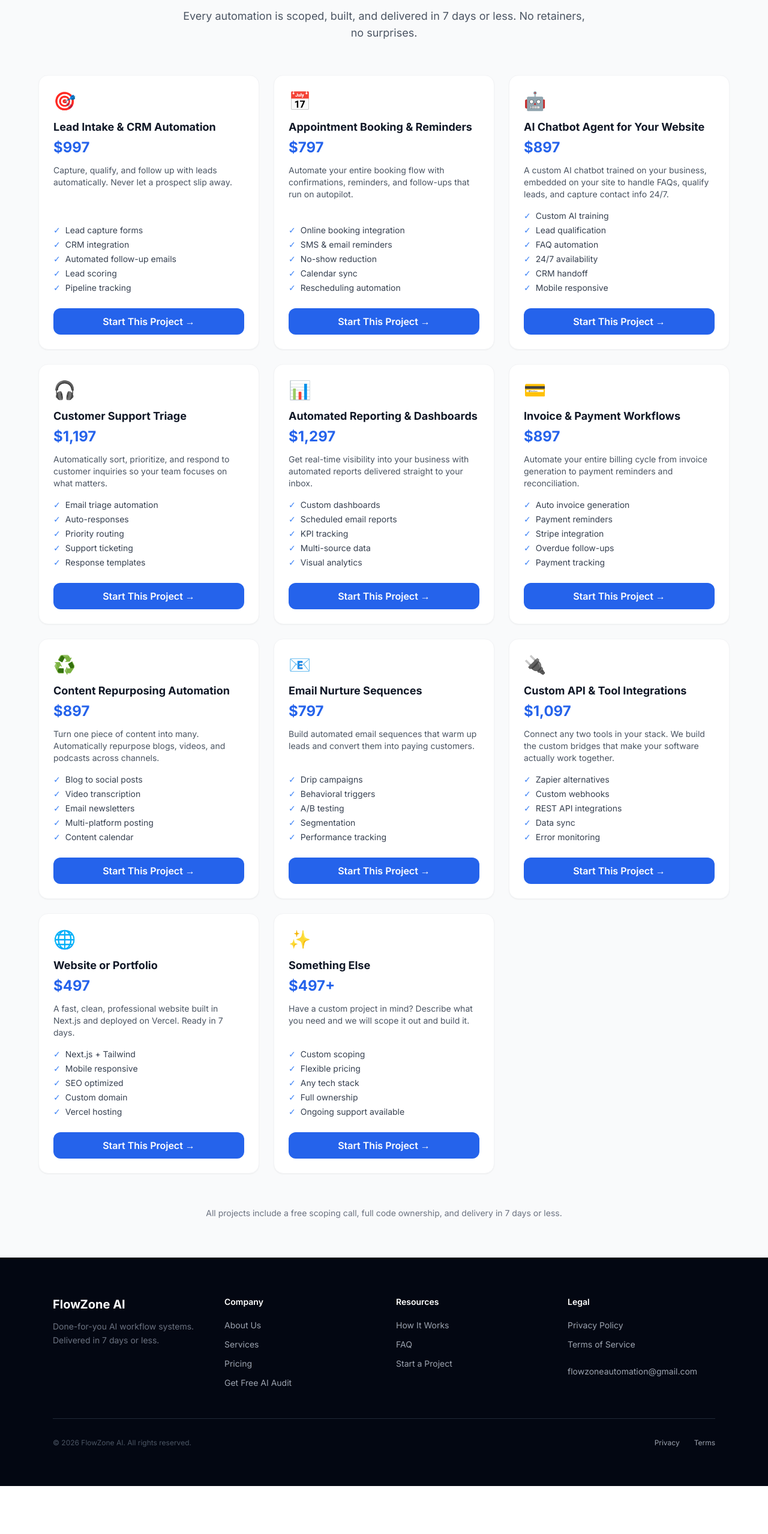
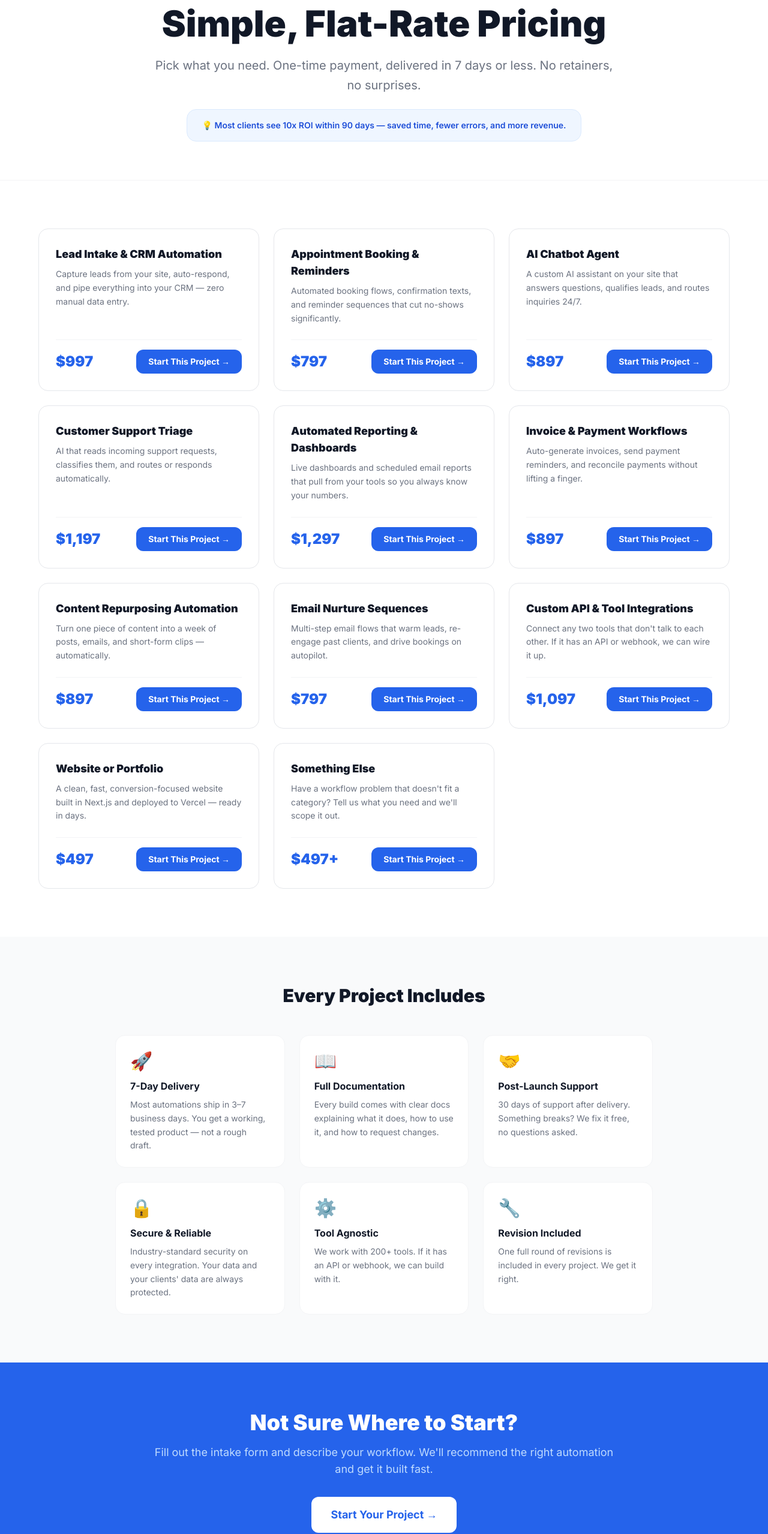
Before and after one commit to dennymypenny/flowzone-ai, a Next.js app: page /pricing in a window 1280 px wide. Shown: the part 171-2729 px from the top of the page at 60% size. Before the commit the page ends 2649 px from the top, so only its background shows below. Built offline with nearby package versions, Linux system fonts and the light colour scheme.

Commit message:
fix: restore service card pricing + add AI Chatbot Agent

```diff
--- a/src/app/pricing/page.tsx
+++ b/src/app/pricing/page.tsx
@@ -1,51 +1,160 @@
-'use client';
+import Link from "next/link";
+import type { Metadata } from "next";
 
-import Link from 'next/link';
+export const metadata: Metadata = {
+  title: "Pricing",
+  description: "Flat-rate AI automations for small businesses. Delivered in 7 days or less.",
+};
 
 const services = [
-  { name: 'Lead Intake & CRM Automation', price: '$997', description: 'Capture, qualify, and follow up with leads automatically. Never let a prospect slip away.', features: ['Lead capture forms', 'CRM integration', 'Automated follow-up emails', 'Lead scoring', 'Pipeline tracking'], icon: '🎯' },
-  { name: 'Appointment Booking & Reminders', price: '$797', description: 'Automate your entire booking flow with confirmations, reminders, and follow-ups that run on autopilot.', features: ['Online booking integration', 'SMS & email reminders', 'No-show reduction', 'Calendar sync', 'Rescheduling automation'], icon: '📅' },
-  { name: 'AI Chatbot Agent for Your Website', price: '$897', description: 'A custom AI chatbot trained on your business, embedded on your site to handle FAQs, qualify leads, and capture contact info 24/7.', features: ['Custom AI training', 'Lead qualification', 'FAQ automation', '24/7 availability', 'CRM handoff', 'Mobile responsive'], icon: '🤖' },
-  { name: 'Customer Support Triage', price: '$1,197', description: 'Automatically sort, prioritize, and respond to customer inquiries so your team focuses on what matters.', features: ['Email triage automation', 'Auto-responses', 'Priority routing', 'Support ticketing', 'Response templates'], icon: '🎧' },
-  { name: 'Automated Reporting & Dashboards', price: '$1,297', description: 'Get real-time visibility into your business with automated reports delivered straight to your inbox.', features: ['Custom dashboards', 'Scheduled email reports', 'KPI tracking', 'Multi-source data', 'Visual analytics'], icon: '📊' },
-  { name: 'Invoice & Payment Workflows', price: '$897', description: 'Automate your entire billing cycle from invoice generation to payment reminders and reconciliation.', features: ['Auto invoice generation', 'Payment reminders', 'Stripe integration', 'Overdue follow-ups', 'Payment tracking'], icon: '💳' },
-  { name: 'Content Repurposing Automation', price: '$897', description: 'Turn one piece of content into many. Automatically repurpose blogs, videos, and podcasts across channels.', features: ['Blog to social posts', 'Video transcription', 'Email newsletters', 'Multi-platform posting', 'Content calendar'], icon: '♻️' },
-  { name: 'Email Nurture Sequences', price: '$797', description: 'Build automated email sequences that warm up leads and convert them into paying customers.', features: ['Drip campaigns', 'Behavioral triggers', 'A/B testing', 'Segmentation', 'Performance tracking'], icon: '📧' },
-  { name: 'Custom API & Tool Integrations', price: '$1,097', description: 'Connect any two tools in your stack. We build the custom bridges that make your software actually work together.', features: ['Zapier alternatives', 'Custom webhooks', 'REST API integrations', 'Data sync', 'Error monitoring'], icon: '🔌' },
-  { name: 'Website or Portfolio', price: '$497', description: 'A fast, clean, professional website built in Next.js and deployed on Vercel. Ready in 7 days.', features: ['Next.js + Tailwind', 'Mobile responsive', 'SEO optimized', 'Custom domain', 'Vercel hosting'], icon: '🌐' },
-  { name: 'Something Else', price: '$497+', description: 'Have a custom project in mind? Describe what you need and we will scope it out and build it.', features: ['Custom scoping', 'Flexible pricing', 'Any tech stack', 'Full ownership', 'Ongoing support available'], icon: '✨' },
+  {
+    name: "Lead Intake & CRM Automation",
+    desc: "Capture leads from your site, auto-respond, and pipe everything into your CRM — zero manual data entry.",
+    price: "$997",
+    slug: "Lead Intake & CRM Automation",
+  },
+  {
+    name: "Appointment Booking & Reminders",
+    desc: "Automated booking flows, confirmation texts, and reminder sequences that cut no-shows significantly.",
+    price: "$797",
+    slug: "Appointment Booking & Reminders",
+  },
+  {
+    name: "AI Chatbot Agent",
+    desc: "A custom AI assistant on your site that answers questions, qualifies leads, and routes inquiries 24/7.",
+    price: "$897",
+    slug: "AI Chatbot Agent",
+  },
+  {
+    name: "Customer Support Triage",
+    desc: "AI that reads incoming support requests, classifies them, and routes or responds automatically.",
+    price: "$1,197",
+    slug: "Customer Support Triage",
+  },
+  {
+    name: "Automated Reporting & Dashboards",
+    desc: "Live dashboards and scheduled email reports that pull from your tools so you always know your numbers.",
+    price: "$1,297",
+    slug: "Automated Reporting & Dashboards",
+  },
+  {
+    name: "Invoice & Payment Workflows",
+    desc: "Auto-generate invoices, send payment reminders, and reconcile payments without lifting a finger.",
+    price: "$897",
+    slug: "Invoice & Payment Workflows",
+  },
+  {
+    name: "Content Repurposing Automation",
+    desc: "Turn one piece of content into a week of posts, emails, and short-form clips — automatically.",
+    price: "$897",
+    slug: "Content Repurposing Automation",
+  },
+  {
+    name: "Email Nurture Sequences",
+    desc: "Multi-step email flows that warm leads, re-engage past clients, and drive bookings on autopilot.",
+    price: "$797",
+    slug: "Email Nurture Sequences",
+  },
+  {
+    name: "Custom API & Tool Integrations",
+    desc: "Connect any two tools that don't talk to each other. If it has an API or webhook, we can wire it up.",
+    price: "$1,097",
+    slug: "Custom API & Tool Integrations",
+  },
+  {
+    name: "Website or Portfolio",
+    desc: "A clean, fast, conversion-focused website built in Next.js and deployed to Vercel — ready in days.",
+    price: "$497",
+    slug: "Website or Portfolio",
+  },
+  {
+    name: "Something Else",
+    desc: "Have a workflow problem that doesn't fit a category? Tell us what you need and we'll scope it out.",
+    price: "$497+",
+    slug: "Something Else",
+  },
 ];
 
-export default function PricingPage() {
+export default function Pricing() {
   return (
-    <main className='min-h-screen bg-gray-50 py-16 px-4'>
-      <div className='max-w-6xl mx-auto'>
-        <div className='text-center mb-14'>
-          <h1 className='text-4xl font-bold text-gray-900 mb-4'>Simple, Flat-Rate Pricing</h1>
-          <p className='text-lg text-gray-600 max-w-2xl mx-auto'>Every automation is scoped, built, and delivered in 7 days or less. No retainers, no surprises.</p>
+    <>
+      {/* Hero */}
+      <section className="bg-white pt-20 pb-16 px-6 border-b border-gray-100">
+        <div className="max-w-3xl mx-auto text-center">
+          <p className="text-blue-600 font-semibold text-sm uppercase tracking-wider mb-4">Pricing</p>
+          <h1 className="text-5xl md:text-6xl font-black text-gray-900 mb-6">Simple, Flat-Rate Pricing</h1>
+          <p className="text-xl text-gray-500 leading-relaxed mb-6">
+            Pick what you need. One-time payment, delivered in 7 days or less. No retainers, no surprises.
+          </p>
+          <div className="bg-blue-50 border border-blue-100 rounded-2xl px-6 py-4 inline-block">
+            <p className="text-blue-700 font-semibold text-sm">
+              💡 Most clients see 10x ROI within 90 days — saved time, fewer errors, and more revenue.
+            </p>
+          </div>
         </div>
-        <div className='grid grid-cols-1 md:grid-cols-2 lg:grid-cols-3 gap-6'>
-          {services.map((service) => (
-            <div key={service.name} className='bg-white rounded-2xl shadow-sm border border-gray-100 p-6 flex flex-col hover:shadow-md transition-shadow'>
-              <div className='text-3xl mb-3'>{service.icon}</div>
-              <h2 className='text-lg font-bold text-gray-900 mb-1'>{service.name}</h2>
-              <p className='text-blue-600 font-bold text-2xl mb-3'>{service.price}</p>
-              <p className='text-gray-600 text-sm mb-4 flex-grow'>{service.description}</p>
-              <ul className='space-y-1 mb-6'>
-                {service.features.map((f) => (
-                  <li key={f} className='flex items-center gap-2 text-sm text-gray-700'>
-                    <span className='text-blue-500'>&#10003;</span> {f}
-                  </li>
-                ))}
-              </ul>
-              <Link href={'/intake?' + 'service=' + encodeURIComponent(service.name)} className='block text-center bg-blue-600 hover:bg-blue-700 text-white font-semibold py-2.5 px-4 rounded-xl transition-colors'>
-                Start This Project →
-              </Link>
+      </section>
+
+      {/* Service cards */}
+      <section className="py-20 px-6 bg-white">
+        <div className="max-w-6xl mx-auto grid sm:grid-cols-2 lg:grid-cols-3 gap-6">
+          {services.map((s) => (
+            <div key={s.name} className="border border-gray-200 rounded-2xl p-7 flex flex-col hover:border-blue-400 hover:shadow-md transition-all">
+              <div className="flex-1">
+                <p className="font-black text-gray-900 text-lg mb-2">{s.name}</p>
+                <p className="text-sm text-gray-500 leading-relaxed mb-6">{s.desc}</p>
+              </div>
+              <div className="flex items-center justify-between mt-auto pt-4 border-t border-gray-100">
+                <span className="text-2xl font-black text-blue-600">{s.price}</span>
+                <Link
+                  href={`/intake?service=${encodeURIComponent(s.slug)}`}
+                  className="bg-blue-600 text-white text-sm font-bold px-5 py-2.5 rounded-xl hover:bg-blue-700 transition-colors"
+                >
+                  Start This Project →
+                </Link>
+              </div>
             </div>
           ))}
         </div>
-        <div className='text-center mt-14 text-gray-500 text-sm'>All projects include a free scoping call, full code ownership, and delivery in 7 days or less.</div>
-      </div>
-    </main>
+      </section>
+
+      {/* What's included */}
+      <section className="py-20 px-6 bg-gray-50">
+        <div className="max-w-4xl mx-auto">
+          <h2 className="text-3xl font-black text-gray-900 text-center mb-12">Every Project Includes</h2>
+          <div className="grid md:grid-cols-3 gap-6">
+            {[
+              { icon: "🚀", title: "7-Day Delivery", body: "Most automations ship in 3–7 business days. You get a working, tested product — not a rough draft." },
+              { icon: "📖", title: "Full Documentation", body: "Every build comes with clear docs explaining what it does, how to use it, and how to request changes." },
+              { icon: "🤝", title: "Post-Launch Support", body: "30 days of support after delivery. Something breaks? We fix it free, no questions asked." },
+              { icon: "🔒", title: "Secure & Reliable", body: "Industry-standard security on every integration. Your data and your clients' data are always protected." },
+              { icon: "⚙️", title: "Tool Agnostic", body: "We work with 200+ tools. If it has an API or webhook, we can build with it." },
+              { icon: "🔧", title: "Revision Included", body: "One full round of revisions is included in every project. We get it right." },
+            ].map((item) => (
+              <div key={item.title} className="bg-white rounded-2xl p-6 border border-gray-100">
+                <div className="text-3xl mb-3">{item.icon}</div>
+                <p className="font-bold text-gray-900 mb-2">{item.title}</p>
+                <p className="text-sm text-gray-500 leading-relaxed">{item.body}</p>
+              </div>
+            ))}
+          </div>
+        </div>
+      </section>
+
+      {/* CTA */}
+      <section className="py-20 px-6 bg-blue-600">
+        <div className="max-w-3xl mx-auto text-center">
+          <h2 className="text-4xl font-black text-white mb-4">Not Sure Where to Start?</h2>
+          <p className="text-blue-200 text-lg mb-8">
+            Fill out the intake form and describe your workflow. We'll recommend the right automation and get it built fast.
+          </p>
+          <Link
+            href="/intake"
+            className="inline-block bg-white text-blue-600 font-bold px-8 py-4 rounded-xl hover:bg-blue-50 transition-colors text-lg"
+          >
+            Start Your Project →
+          </Link>
+        </div>
+      </section>
+    </>
   );
 }
```
